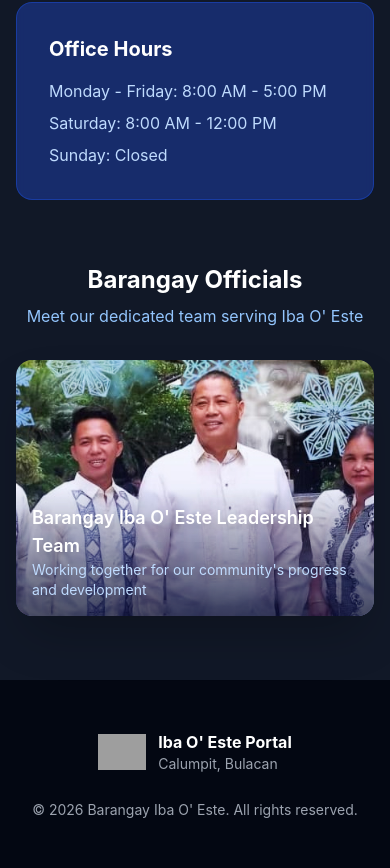
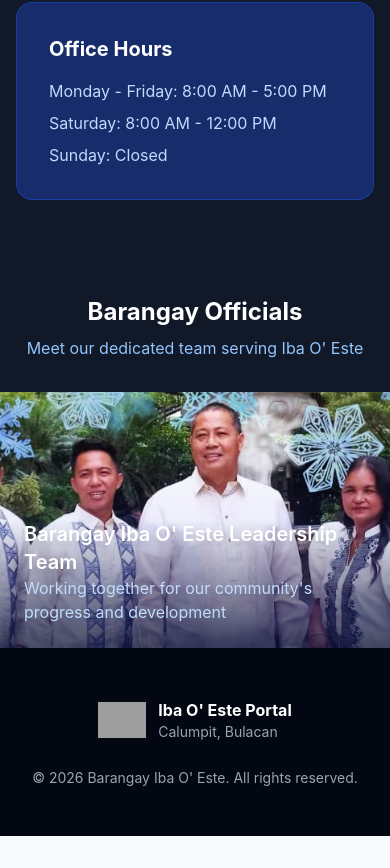
Before and after one commit to norielvc/ibaoesteportal, a Next.js app in the folder frontend/: page / in a window 390 px wide. Shown: the part 5945-6813 px from the top of the page. After the commit the page ends 6781 px from the top, so only its background shows below. Built offline with nearby package versions, Linux system fonts and the light colour scheme; no server answers; grey boxes are pictures that could not be loaded.

Commit message:
Remove margins from photo section - maximize full width space

```diff
--- a/frontend/pages/index.js
+++ b/frontend/pages/index.js
@@ -1152,31 +1152,32 @@ export default function BarangayPortal() {
             </div>
           </div>
 
-          {/* Barangay Officials Photo Section */}
-          <div className="mt-16">
-            <div className="text-center mb-8">
+        </div>
+      </section>
+
+      {/* Barangay Officials Photo Section - Full Width */}
+      <section className="bg-gray-900">
+        <div className="text-center py-8">
           <h3 className="text-2xl font-bold text-white mb-2">Barangay Officials</h3>
           <p className="text-blue-300">Meet our dedicated team serving Iba O' Este</p>
         </div>
-            <div className="relative rounded-2xl overflow-hidden shadow-2xl">
+        <div className="relative">
           <img
             src="/images/barangay-officials.jpg"
             alt="Barangay Iba O' Este Officials"
-                className="w-full h-64 md:h-80 object-cover"
+            className="w-full h-64 md:h-80 lg:h-96 object-cover"
             onError={(e) => {
               e.target.src = '/background.jpg';
             }}
           />
           <div className="absolute inset-0 bg-gradient-to-t from-black/60 via-transparent to-transparent"></div>
-              <div className="absolute bottom-4 left-4 right-4">
-                <p className="text-white font-semibold text-lg drop-shadow-lg">
+          <div className="absolute bottom-6 left-6 right-6">
+            <p className="text-white font-semibold text-xl drop-shadow-lg">
               Barangay Iba O' Este Leadership Team
             </p>
-                <p className="text-blue-200 text-sm drop-shadow-md">
+            <p className="text-blue-200 drop-shadow-md">
               Working together for our community's progress and development
             </p>
-              </div>
-            </div>
           </div>
         </div>
       </section>
```
Lines whose indentation alone changed are shown as unchanged.
